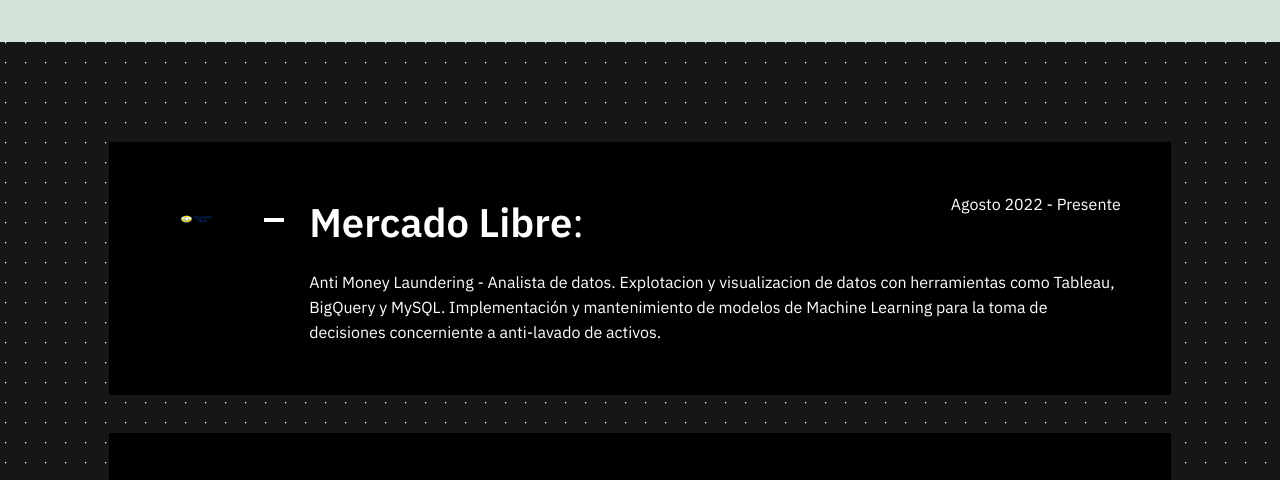
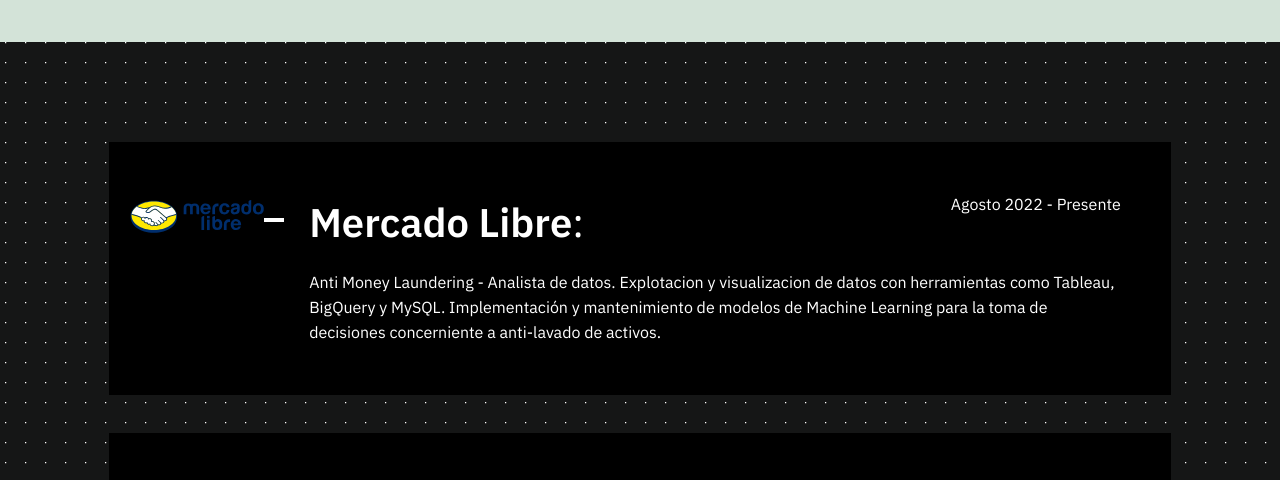
Before and after one commit to lautachamo/lautaro-chamorro, a plain HTML site: page pages/experiencia.html in a window 1280 px wide. Shown: the part 254-734 px from the top of the page. Drawn offline with nearby package versions, Linux system fonts and the light colour scheme.

Commit message:
Update style.css

```diff
--- a/css/style.css
+++ b/css/style.css
@@ -437,7 +437,7 @@
 }
 
 .icon-vindow {
-  height: 30px;
+  height: 130px;
 }
 
 .icon-udemy {
```
